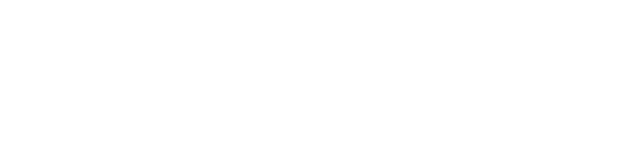
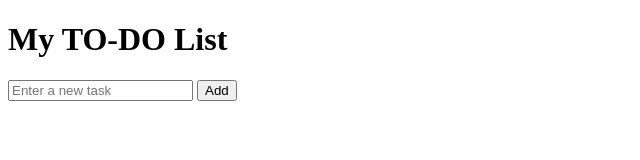
Before and after one commit to meena-purohit/to-do-list, a plain HTML site: page index.html in a window 1280 px wide. Shown: the whole page, without its empty margins (0-640 px from the left). Drawn offline with Linux system fonts and the light colour scheme.

Commit message:
added HTML structure for todo list

```diff
--- a/index.html
+++ b/index.html
@@ -3,10 +3,18 @@
 <head>
     <meta charset="UTF-8">
     <meta name="viewport" content="width=device-width, initial-scale=1.0">
-    <title>to-do-list</title>
+    <title>To-Do List</title>
     <link rel="stylesheet" href="style.css">
 </head>
 <body>
+    <div class="todo-container">
+        <h1>My TO-DO List</h1>
+        <div class="input-section">
+            <input type="text" id="tasckInput" placeholder="Enter a new task">
+            <button id="addBtn">Add</button>
+        </div>
+        <ul id="taskList"></ul>
+    </div>
     <script src="script.js"></script>
 </body>
 </html>
```
